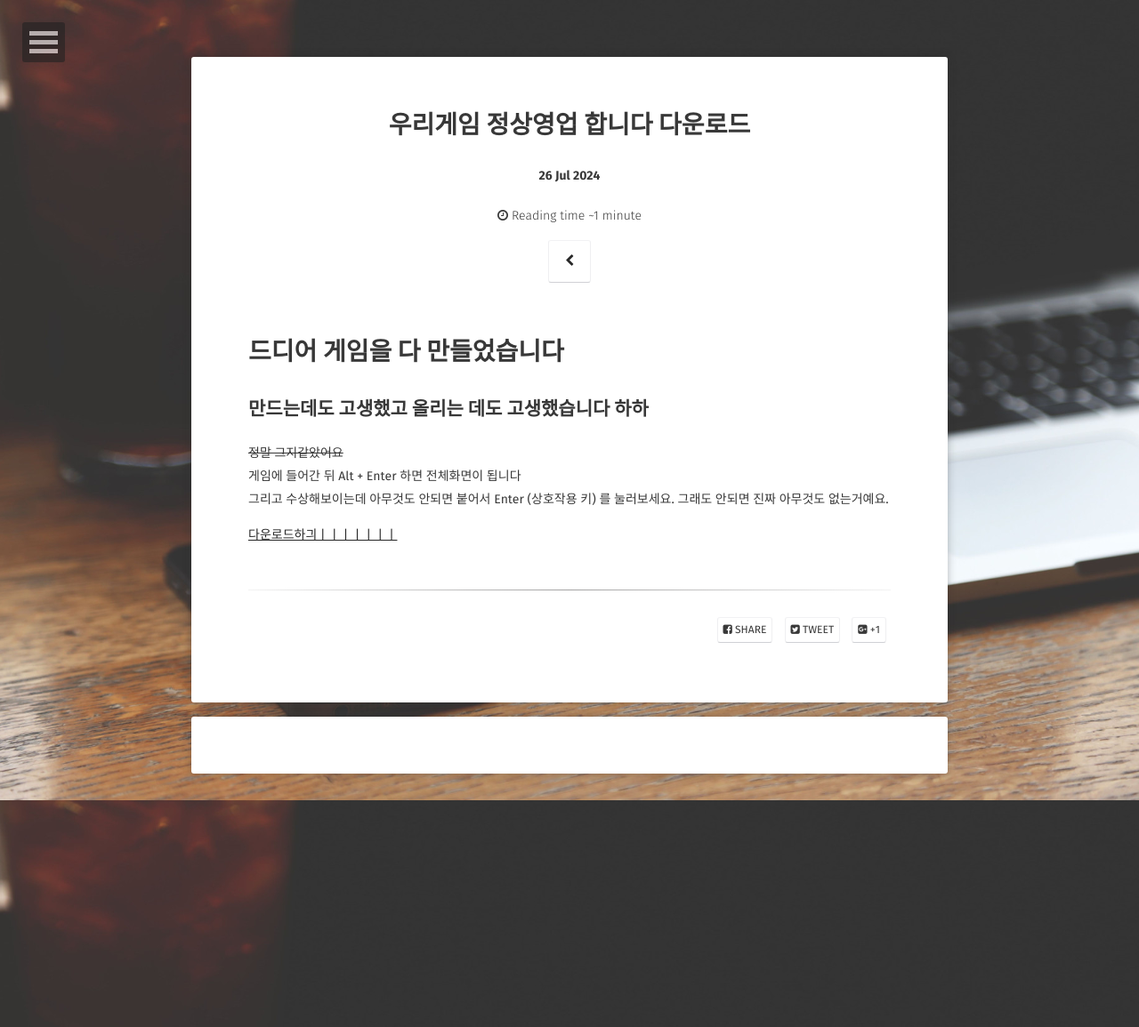
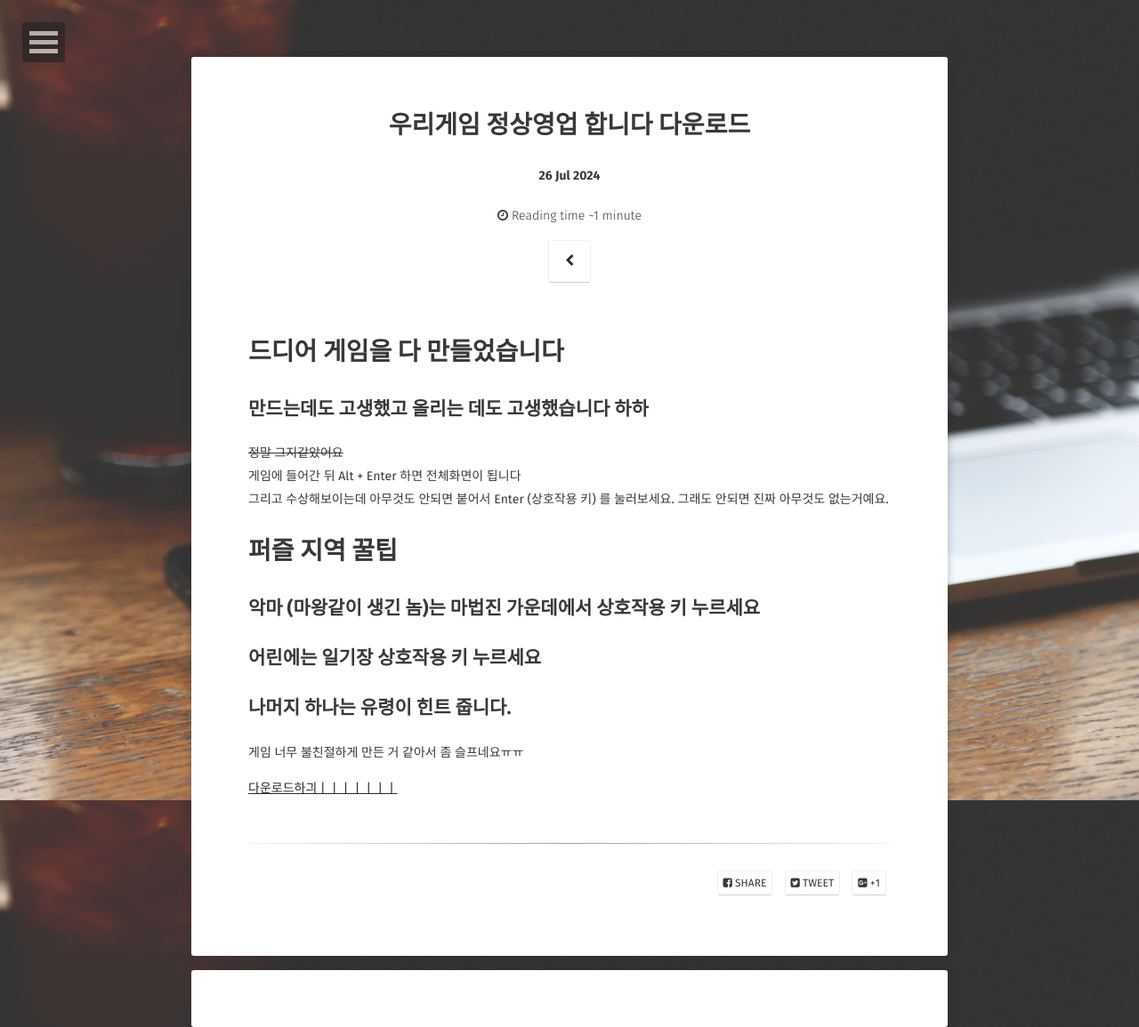
Before and after one commit to SilverTiger152/silvertiger152.github.com, a Jekyll site: the page built from _posts/2025-06-05-project1-download.md, in a window 1280 px wide. Shown: the whole page at 89% size. Built offline with Jekyll 4.4.1, drawn with Linux system fonts in a browser that asks for light colours; some web fonts are replaced; comment, search, counter and statistics services are not loaded.

Commit message:
Update 2025-06-05-project1-download.md

```diff
--- a/_posts/2025-06-05-project1-download.md
+++ b/_posts/2025-06-05-project1-download.md
@@ -11,5 +11,12 @@ comments: true
 ~~정말 그지같았어요~~ <br>
 게임에 들어간 뒤 Alt + Enter 하면 전체화면이 됩니다 <br>
 그리고 수상해보이는데 아무것도 안되면 붙어서 Enter (상호작용 키) 를 눌러보세요. 그래도 안되면 진짜 아무것도 없는거예요.
+<br>
+# 퍼즐 지역 꿀팁
+## 악마 (마왕같이 생긴 놈)는 마법진 가운데에서 상호작용 키 누르세요
+## 어린에는 일기장 상호작용 키 누르세요
+## 나머지 하나는 유령이 힌트 줍니다.
+
+게임 너무 불친절하게 만든 거 같아서 좀 슬프네요ㅠㅠ
 
 [다운로드하긔ㅣㅣㅣㅣㅣㅣㅣ](https://github.com/SilverTiger152/silvertiger152.github.com/raw/master/Project1.exe)
```
